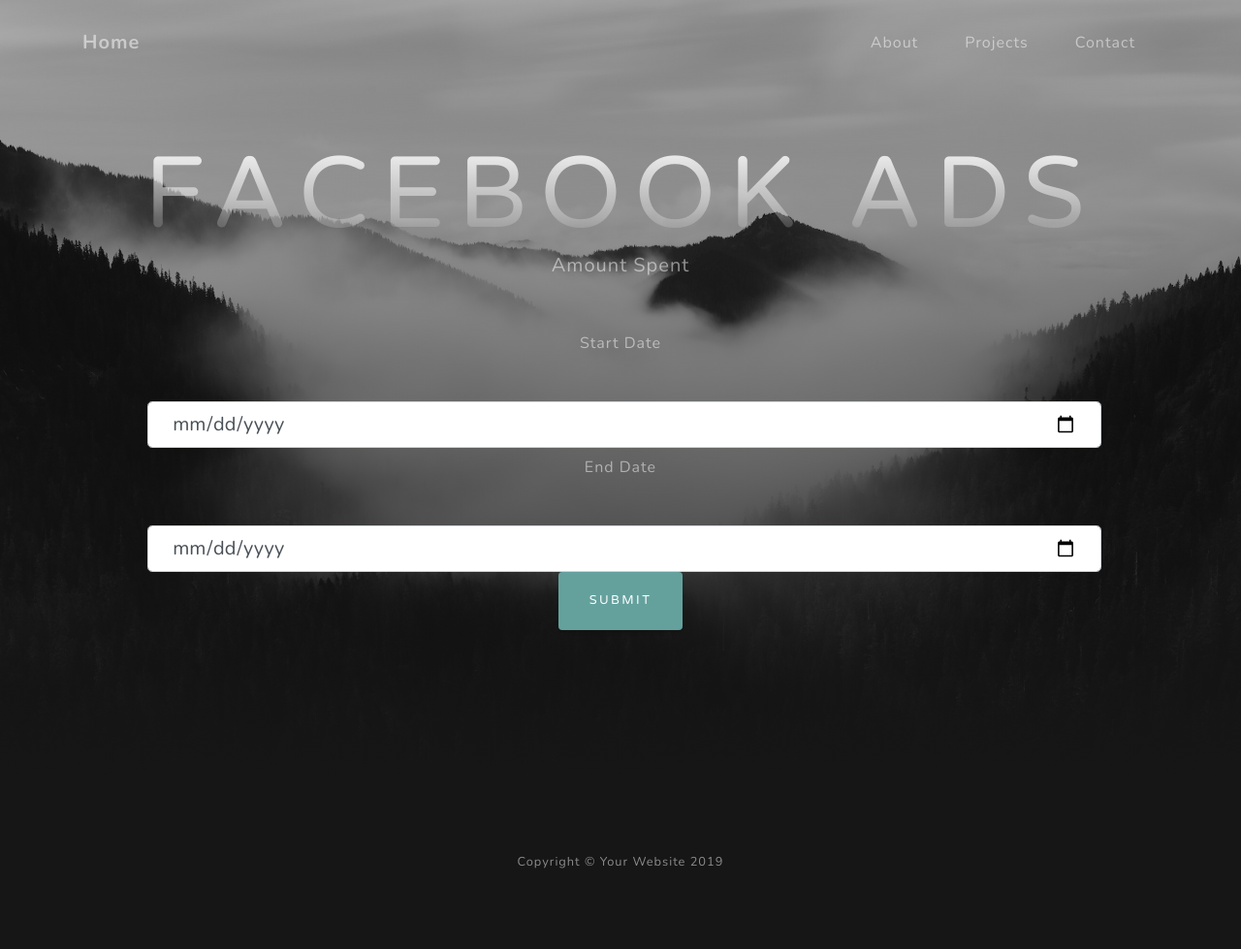
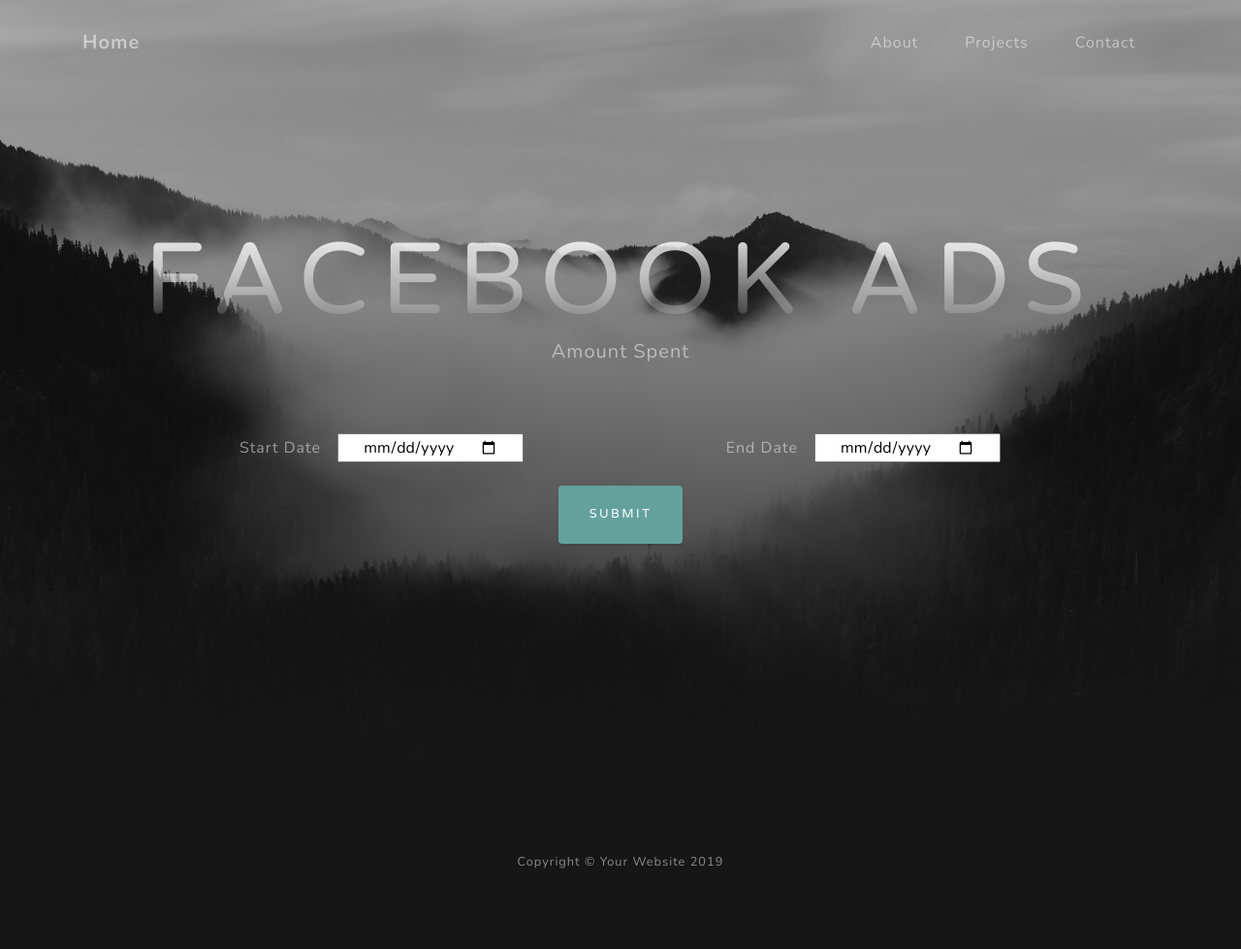
Before and after one commit to Xzib/facebook_ads, a Django app: page / in a window 1280 px wide. Shown: the whole page at 97% size. Run offline with Django 3.2, Linux system fonts and the light colour scheme; some libraries are stand-ins or nearby versions.

Commit message:
added classes to forms and index template

```diff
--- a/adspentsite/settings.py
+++ b/adspentsite/settings.py
@@ -28,7 +28,7 @@
 SECRET_KEY = os.environ['SECRET_KEY']
 
 # SECURITY WARNING: don't run with debug turned on in production!
-DEBUG = False
+DEBUG = True
 
 ALLOWED_HOSTS = ['fbamountspent.herokuapp.com']
 
--- a/amountspent/forms.py
+++ b/amountspent/forms.py
@@ -5,5 +5,5 @@
     input_type = 'date'
 
 class AmountDate(forms.Form):
-    start_date = forms.DateField(label = 'Start Date' , widget = DateInput(attrs={'class':'form-control form-control-lg mx-1 px-4'}))
-    end_date = forms.DateField(label = 'End Date', widget = DateInput(attrs={'class':'form-control form-control-lg mx-1 px-4'}))
+    start_date = forms.DateField(label = 'Start Date' , widget = DateInput(attrs={'class':'my-4 mx-1 px-4'}))
+    end_date = forms.DateField(label = 'End Date', widget = DateInput(attrs={'class':'my-4 mx-1 px-4'}))
--- a/amountspent/templates/amountspent/index.html
+++ b/amountspent/templates/amountspent/index.html
@@ -10,12 +10,16 @@
       <div class="mx-auto text-center">
         <h1 class="mx-auto my-0 text-uppercase">Facebook ads</h1>
         <h2 class="text-white-50 mx-auto mt-2 mb-5">Amount Spent</h2>
-        <form method="POST">
+        <form class="" method="POST">
             {% csrf_token %}
+            <div class="form-row">
             {% for field in form %}
-                <label class="text-white-50 mx-2 mt-2 mb-5">{{field.label}}</label>
-                {{field}}
+                <div class="col-lg">
+                    <label class="text-white-50 mx-2 ">{{field.label}}</label>
+                    {{field}}
+                </div>
             {% endfor %}
+            </div>
 
             <!-- {{ form.as_p}} -->
             <div>
```
